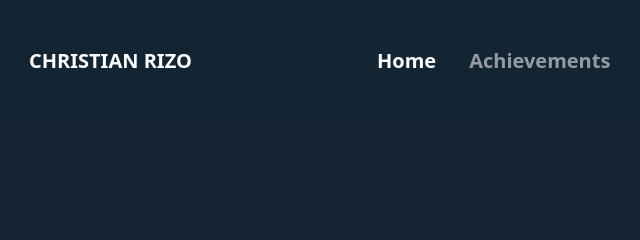
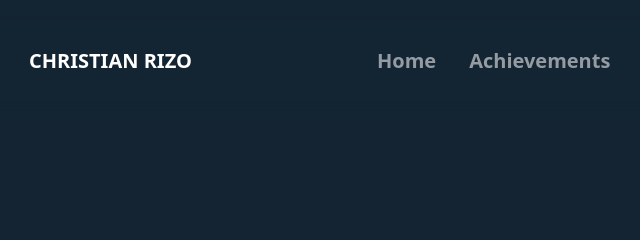
Before and after one commit to AbsApps/portafolio, a website: page index.html in a window 1280 px wide. Shown: the top 240 px of the page, 65-705 px from the left. Drawn offline with nearby package versions, Linux system fonts and the light colour scheme.

```diff
--- a/index.html
+++ b/index.html
@@ -68,7 +68,7 @@
                 aria-label="Toggle navigation"><span class="navbar-toggler-icon"></span></button>
             <div class="navbar-collapse collapse" id="navbarResponsive" style="">
                 <ul class="navbar-nav ms-auto">
-                    <li class="nav-item"><a class="nav-link active" href="#home">Home</a></li>
+                    <li class="nav-item"><a class="nav-link" href="#home">Home</a></li>
                     <li class="nav-item"><a class="nav-link" href="#achievements">Achievements</a></li>
                     <li class="nav-item"><a class="nav-link" href="#certifications">Certifications</a></li>
                     <li class="nav-item"><a class="nav-link" href="#portfolio">Portfolio</a></li>
```
